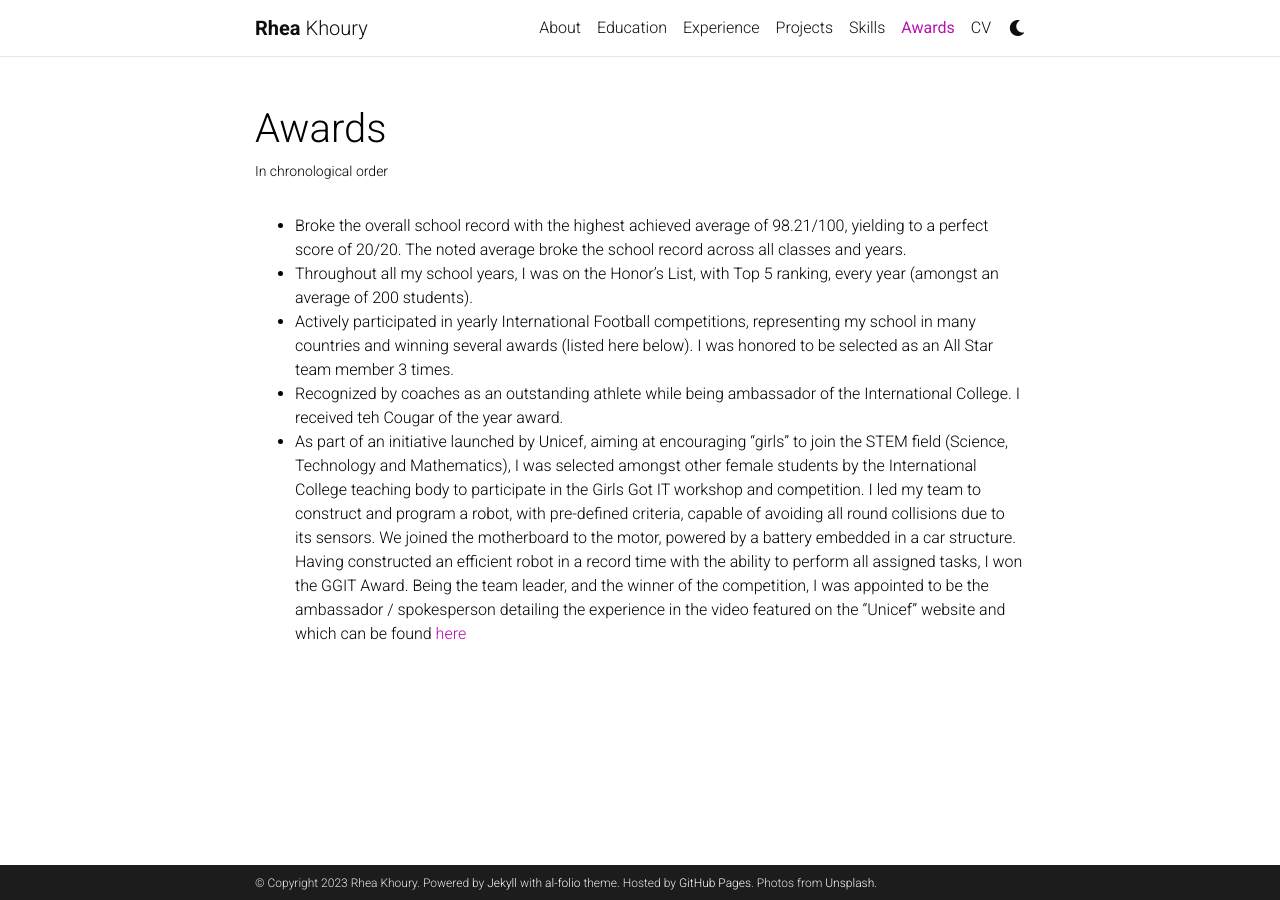
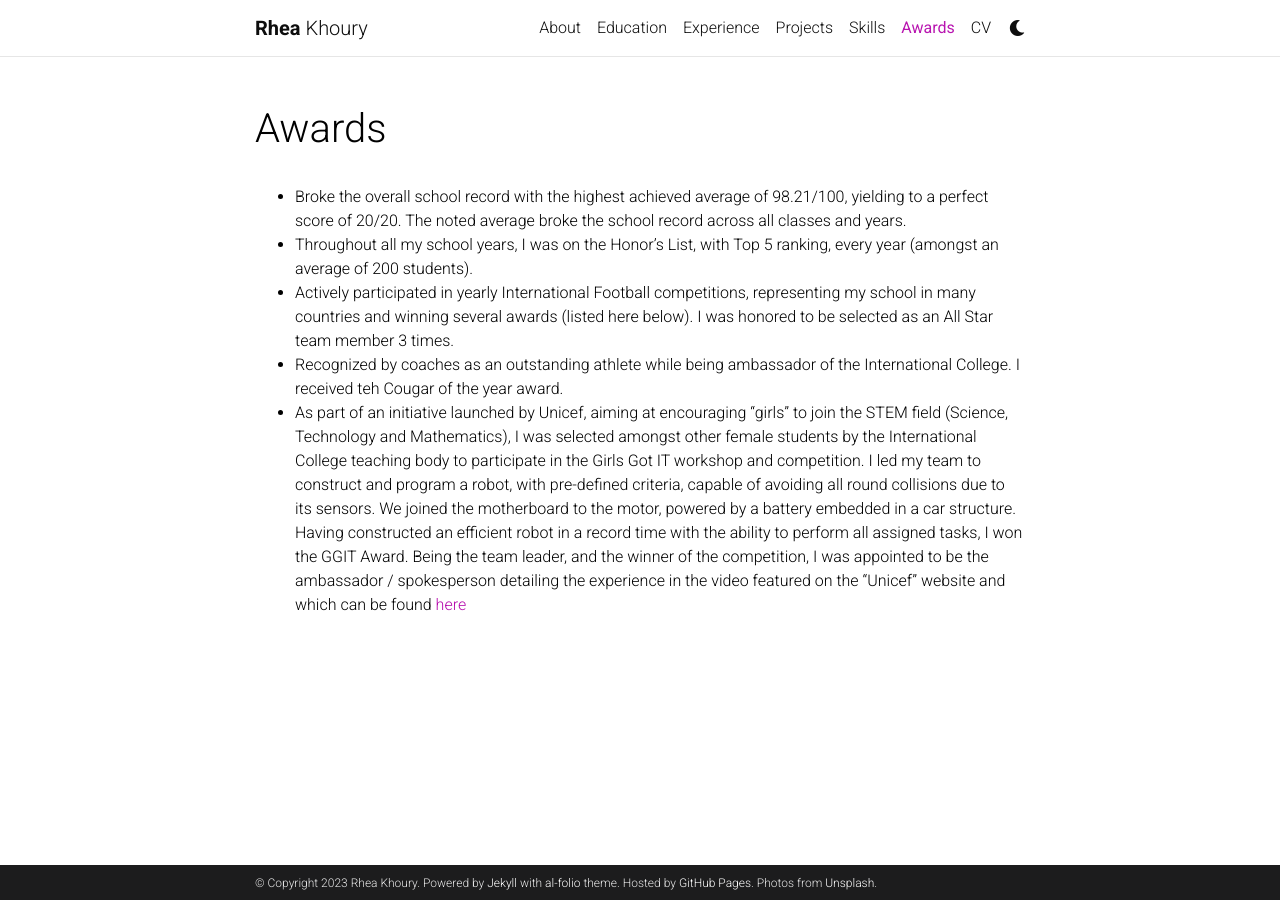
Before and after one commit to rkhoury18/rkhoury18.github.io, a Jekyll site: the page built from _pages/awards.md, in a window 1280 px wide. Built offline with Jekyll 4.4.1, drawn with Linux system fonts in a browser that asks for light colours; comment, search, counter and statistics services are not loaded; a style sheet for code colours, icons or effects is not loaded.

```diff
--- a/_pages/awards.md
+++ b/_pages/awards.md
@@ -2,7 +2,7 @@
 layout: page
 permalink: /awards/
 title: Awards
-description: In chronological order
+description:
 nav: true
 nav_order: 5
 
```
